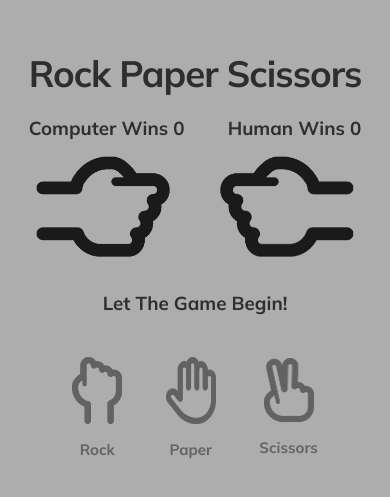
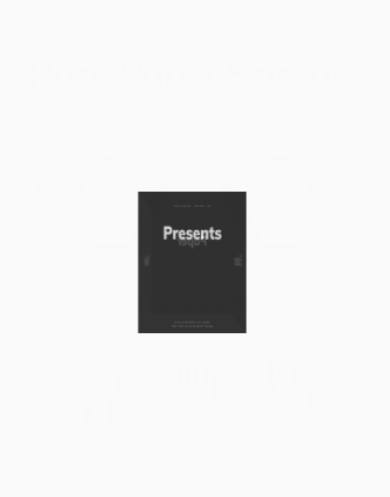
Before and after one commit to MAbdurahman/js-rock-paper-scissor, a plain HTML site: page index.html in a window 390 px wide. Shown: the part 159-656 px from the top of the page. Drawn offline with Linux system fonts and the light colour scheme.

Commit message:
Add preloader.gif to project

```diff
--- a/css/styles.css
+++ b/css/styles.css
@@ -570,41 +570,33 @@ a:hover {
    opacity: 0.5;
 }
 
-/*===============================================================
-          preloader styles
-==================================================================*/
+/* ================================================
+               preloader
+=================================================== */
 .preloader {
    position: fixed;
    top: 0;
    left: 0;
-   width: 100%;
-   height: 100%;
-   background-color: var(--color-neutral-800);
-   z-index: 9999;
+   right: 0;
+   bottom: 0;
+   background-image: radial-gradient(circle, #fafafa 28%, #fafafa 100%);
+   display: -webkit-box;
    display: flex;
+   -webkit-box-align: center;
+   align-items: center;
+   -webkit-box-pack: center;
    justify-content: center;
-   align-items: center;
-   opacity: 1;
-}
-
-.preloader.fade-out {
-   animation-name: fade-out;
-   animation-duration: 5s;
-   animation-iteration-count: 1;
-   animation-timing-function: var(--tf-ease-in);
-   animation-fill-mode: forwards;
+   z-index: 10000;
 }
 
 .preloader-gif {
-   width: 33%;
+   width: 33.333%;
    align-self: center;
 }
 
-/* Extra Small Devices (Landscape Phones & Portrait Tablets) */
-@media (max-width: 767px) {
-   .preloader-gif {
-      width: 50%;
-
+@media screen and (max-width: 768px) {
+   #preloader-gif {
+      width: 60%;
    }
 }
 
--- a/index.html
+++ b/index.html
@@ -26,6 +26,10 @@
     <script defer src='./js/scripts.js'></script>
 </head>
 <body>
+<!-- begin of preloader -->
+<div id="preloader" class="preloader">
+	<img src="./img/preloader.gif" alt="Three-D-cube" id="preloader-gif" class="preloader-gif"/>
+</div>
 <main class='main-content'>
     <section class='utils-container'>
         <h2 class='game-title'>Rock Paper Scissors</h2>
--- a/js/scripts.js
+++ b/js/scripts.js
@@ -1,5 +1,27 @@
 /*-----JavaScript for js-rock-paper-scissors----- */
 'use strict';
+
+document.addEventListener('DOMContentLoaded', function () {
+   // makes sure that whole site is loaded, so the 3000ms preloader coincides with
+   // the delay of 3000ms for the header content animation
+   const preloader = document.getElementById('preloader');
+   const preloaderGif = document.getElementById('preloader-gif');
+
+   if (preloaderGif) {
+      preloaderGif.style.transition = 'opacity 15000s ease-in-out';
+      preloaderGif.style.opacity = '0';
+
+   }
+   if (preloader) {
+      preloader.style.transition = 'opacity 15000s ease-in-out';
+      preloader.style.opacity = '0';
+   }
+
+   setTimeout(function () {
+      preloaderGif.style.display = 'none';
+      preloader.style.display = 'none';
+   }, 15000);
+});
 
 document.addEventListener('DOMContentLoaded', () => {
    const gameMessage = document.querySelector('#game-message');
```
Also changed, not shown: img/preloader.gif (added).
